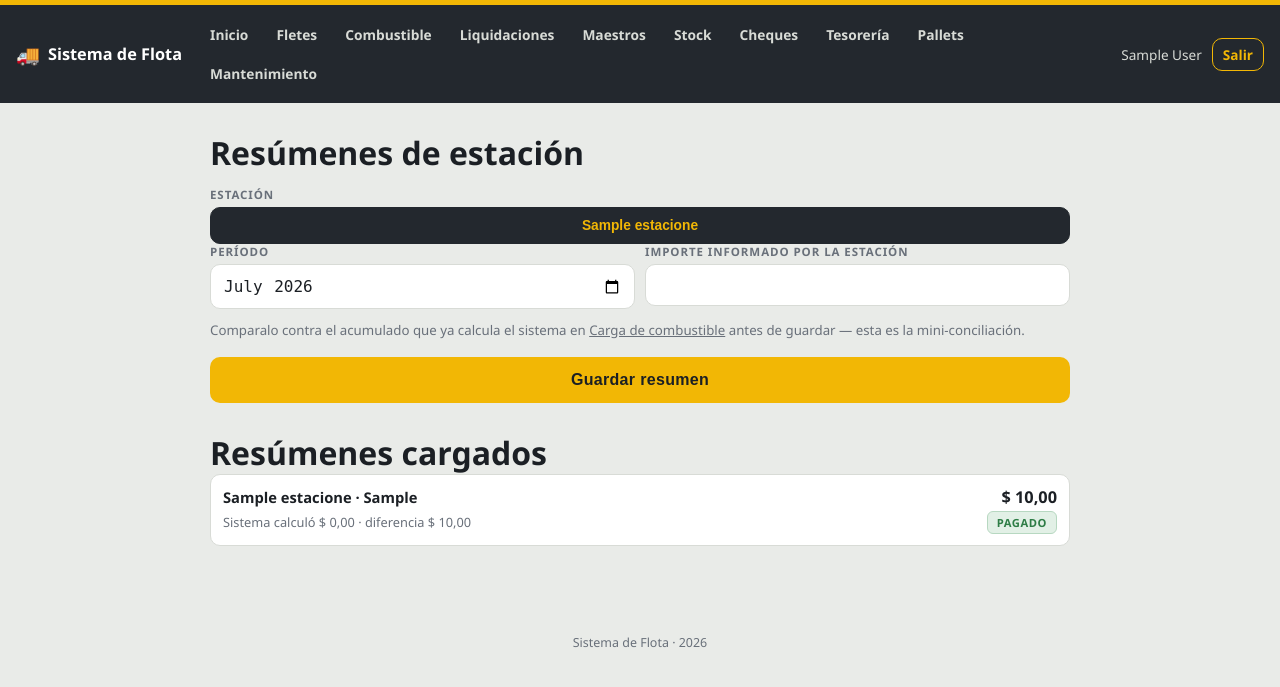
After one commit to danqueve/sistema_flota, a PHP site: page /modulos/combustible/resumenes.php in a window 1280 px wide. The commit adds this page. Shown: the top 687 px of the page. Run offline with PHP 8.4, Linux system fonts and the light colour scheme; the visitor is signed in with stand-in values (Sample User, id 1); tables that the repository leaves empty hold one stand-in row (values such as "Sample post").

Commit message:
feat: integraciones de Fase 2 con Fase 1
"Marcar pagada" en liquidaciones (egreso a categoría Sueldos) y
resúmenes de estación (pantalla nueva, no existía en Fase 1: alta
con comparación contra el acumulado calculado + marcar pagado,
egreso a categoría Combustible). Dashboard con datos reales:
cheques que vencen en 7 días, posición de tesorería y repuestos
bajo mínimo, reemplazando los placeholders de Fase 1. Agrega la
categoría de gasto "Combustible" que faltaba en la semilla.

```diff
--- a/database/datos_semilla.sql
+++ b/database/datos_semilla.sql
@@ -38,7 +38,8 @@ INSERT INTO categorias_gasto (nombre, ambito) VALUES
 ('Peaje', 'viaje'),
 ('Sueldos', 'general'),
 ('Repuestos', 'general'),
-('Gastos bancarios', 'general');
+('Gastos bancarios', 'general'),
+('Combustible', 'general');
 
 INSERT INTO tipos_service (nombre) VALUES
 ('Cambio de aceite'),
--- a/modulos/combustible/nuevo.php
+++ b/modulos/combustible/nuevo.php
@@ -237,6 +237,8 @@ require __DIR__ . '/../../includes/header.php';
 
 <p class="nota"><b>El control antirrobo pasa acá</b>: al guardar el km, el sistema compara el consumo del tramo contra el promedio histórico del camión y avisa en el momento si se desvía.</p>
 
+<a href="resumenes.php" class="btn sec">Resúmenes de estación</a>
+
 <script>
   window.STATS_CAMION = <?= json_encode($statsCamion, JSON_NUMERIC_CHECK) ?>;
   window.ACUMULADO_ESTACION = <?= json_encode($acumuladoEstacion, JSON_NUMERIC_CHECK) ?>;
--- /dev/null
+++ b/modulos/combustible/resumenes.php
@@ -0,0 +1,198 @@
+<?php
+
+require_once __DIR__ . '/../../includes/auth.php';
+requerirRol(['admin']);
+require_once __DIR__ . '/../../includes/funciones.php';
+
+$pdo = obtenerConexion();
+$errores = [];
+
+$estacionesCtaCte = $pdo->query("SELECT id, nombre FROM estaciones WHERE tiene_cta_cte=1 AND activo=1 ORDER BY nombre")->fetchAll();
+$cuentasPago      = $pdo->query('SELECT id, nombre FROM cuentas WHERE activo=1 ORDER BY tipo, nombre')->fetchAll();
+
+if ($_SERVER['REQUEST_METHOD'] === 'POST' && ($_POST['accion'] ?? '') === 'guardar') {
+    $estacionId   = (int) ($_POST['estacion_id'] ?? 0);
+    $periodo      = $_POST['periodo'] ?? '';
+    $importeTotal = $_POST['importe_total'] !== '' ? (float) str_replace(',', '.', $_POST['importe_total']) : null;
+
+    if (!$estacionId) {
+        $errores[] = 'Elegí una estación.';
+    }
+    if (!preg_match('/^\d{4}-\d{2}$/', $periodo)) {
+        $errores[] = 'El período es obligatorio.';
+    }
+    if ($importeTotal === null || $importeTotal <= 0) {
+        $errores[] = 'El importe informado por la estación tiene que ser mayor a 0.';
+    }
+
+    if (!$errores) {
+        try {
+            $stmt = $pdo->prepare(
+                'INSERT INTO resumenes_estacion (estacion_id, periodo, importe_total) VALUES (?, ?, ?)'
+            );
+            $stmt->execute([$estacionId, $periodo, $importeTotal]);
+            header('Location: resumenes.php');
+            exit;
+        } catch (PDOException $e) {
+            $errores[] = $e->getCode() === '23000'
+                ? 'Ya existe un resumen cargado para esa estación en ese período.'
+                : 'No se pudo guardar el resumen.';
+        }
+    }
+}
+
+if ($_SERVER['REQUEST_METHOD'] === 'POST' && ($_POST['accion'] ?? '') === 'pagar') {
+    $resumenId = (int) ($_POST['resumen_id'] ?? 0);
+    $cuentaId  = (int) ($_POST['cuenta_id'] ?? 0);
+
+    $stmt = $pdo->prepare('SELECT * FROM resumenes_estacion WHERE id = ? AND pagado = 0');
+    $stmt->execute([$resumenId]);
+    $resumen = $stmt->fetch() ?: null;
+
+    if (!$resumen) {
+        $errores[] = 'Ese resumen ya no está pendiente de pago.';
+    } elseif (!$cuentaId) {
+        $errores[] = 'Elegí de qué cuenta sale el pago.';
+    } else {
+        try {
+            $pdo->beginTransaction();
+
+            $categoriaId = obtenerCategoriaGastoPorNombre($pdo, 'Combustible');
+            $stmt = $pdo->prepare(
+                'INSERT INTO movimientos_tesoreria (fecha, cuenta_id, tipo, categoria_id, importe, referencia_tipo, referencia_id, descripcion, usuario_id)
+                 VALUES (CURDATE(), ?, "egreso", ?, ?, "resumen_estacion", ?, ?, ?)'
+            );
+            $stmt->execute([
+                $cuentaId,
+                $categoriaId,
+                $resumen['importe_total'],
+                $resumenId,
+                'Pago resumen de estación ' . $resumen['periodo'],
+                usuarioActual()['id'],
+            ]);
+            $movimientoId = (int) $pdo->lastInsertId();
+
+            $pdo->prepare('UPDATE resumenes_estacion SET pagado=1, movimiento_id=? WHERE id=?')
+                ->execute([$movimientoId, $resumenId]);
+
+            $pdo->commit();
+            header('Location: resumenes.php');
+            exit;
+        } catch (PDOException $e) {
+            if ($pdo->inTransaction()) {
+                $pdo->rollBack();
+            }
+            $errores[] = 'No se pudo registrar el pago.';
+        }
+    }
+}
+
+$resumenes = $pdo->query(
+    "SELECT re.*, e.nombre AS estacion_nombre
+     FROM resumenes_estacion re
+     JOIN estaciones e ON e.id = re.estacion_id
+     ORDER BY re.pagado ASC, re.periodo DESC"
+)->fetchAll();
+
+// Acumulado calculado en vivo (mismo cálculo que la pantalla de carga), para comparar contra lo que informa la estación.
+$acumuladoPorEstacionYPeriodo = [];
+$stmt = $pdo->query(
+    "SELECT estacion_id, DATE_FORMAT(fecha, '%Y-%m') AS periodo, SUM(importe) AS total
+     FROM cargas_combustible
+     WHERE modalidad = 'cta_cte' AND estacion_id IS NOT NULL
+     GROUP BY estacion_id, DATE_FORMAT(fecha, '%Y-%m')"
+);
+foreach ($stmt->fetchAll() as $fila) {
+    $acumuladoPorEstacionYPeriodo[$fila['estacion_id'] . '-' . $fila['periodo']] = (float) $fila['total'];
+}
+
+$activo        = 'resumenes';
+$scriptsPagina = [BASE_URL . '/assets/js/segmentado.js'];
+$tituloPagina  = 'Resúmenes de estación';
+require __DIR__ . '/../../includes/header.php';
+?>
+
+<h1>Resúmenes de estación</h1>
+
+<?php foreach ($errores as $error): ?>
+  <p class="login-error"><?= htmlspecialchars($error) ?></p>
+<?php endforeach; ?>
+
+<?php if (!$estacionesCtaCte): ?>
+  <p class="nota">No hay estaciones con cuenta corriente activas.</p>
+<?php else: ?>
+
+<form method="post">
+  <input type="hidden" name="accion" value="guardar">
+
+  <label>Estación</label>
+  <div class="seg" data-input="estacion_id">
+    <?php foreach ($estacionesCtaCte as $i => $estacion): ?>
+      <button type="button" data-value="<?= $estacion['id'] ?>" class="<?= $i === 0 ? 'on' : '' ?>"><?= htmlspecialchars($estacion['nombre']) ?></button>
+    <?php endforeach; ?>
+  </div>
+  <input type="hidden" name="estacion_id" id="estacion_id" value="<?= $estacionesCtaCte[0]['id'] ?? '' ?>">
+
+  <div class="fila">
+    <div>
+      <label for="periodo">Período</label>
+      <input class="campo-input" type="month" id="periodo" name="periodo" value="<?= date('Y-m') ?>" required>
+    </div>
+    <div>
+      <label for="importe_total">Importe informado por la estación</label>
+      <input class="campo-input" type="number" id="importe_total" name="importe_total" min="0" step="0.01" inputmode="decimal" required>
+    </div>
+  </div>
+
+  <p class="nota">Comparalo contra el acumulado que ya calcula el sistema en <a href="nuevo.php">Carga de combustible</a> antes de guardar — esta es la mini-conciliación.</p>
+
+  <button type="submit" class="btn">Guardar resumen</button>
+</form>
+
+<?php endif; ?>
+
+<h1 class="seccion">Resúmenes cargados</h1>
+
+<?php foreach ($resumenes as $resumen):
+    $claveAcumulado = $resumen['estacion_id'] . '-' . $resumen['periodo'];
+    $acumuladoSistema = $acumuladoPorEstacionYPeriodo[$claveAcumulado] ?? 0.0;
+    $diferencia = (float) $resumen['importe_total'] - $acumuladoSistema;
+?>
+  <div class="item">
+    <div class="l1">
+      <span class="num"><?= htmlspecialchars($resumen['estacion_nombre']) ?> · <?= htmlspecialchars($resumen['periodo']) ?></span>
+      <span class="imp"><?= formatearImporte((float) $resumen['importe_total']) ?></span>
+    </div>
+    <div class="l2">
+      <span>Sistema calculó <?= formatearImporte($acumuladoSistema) ?><?= abs($diferencia) > 0.009 ? ' · diferencia ' . formatearImporte($diferencia) : '' ?></span>
+      <span class="chip <?= $resumen['pagado'] ? 'ok' : 'cartera' ?>"><?= $resumen['pagado'] ? 'pagado' : 'pendiente' ?></span>
+    </div>
+    <?php if (!$resumen['pagado']): ?>
+      <div class="acciones">
+        <button type="button" class="p" onclick="document.getElementById('cuenta_pago_<?= $resumen['id'] ?>').value=''; document.getElementById('dialogPagar<?= $resumen['id'] ?>').showModal();">Marcar pagado</button>
+      </div>
+      <dialog id="dialogPagar<?= $resumen['id'] ?>">
+        <h3>Pagar resumen <?= htmlspecialchars($resumen['estacion_nombre']) ?></h3>
+        <form method="post">
+          <input type="hidden" name="accion" value="pagar">
+          <input type="hidden" name="resumen_id" value="<?= $resumen['id'] ?>">
+          <label>Cuenta de pago</label>
+          <div class="seg" data-input="cuenta_pago_<?= $resumen['id'] ?>">
+            <?php foreach ($cuentasPago as $cuenta): ?>
+              <button type="button" data-value="<?= $cuenta['id'] ?>"><?= htmlspecialchars($cuenta['nombre']) ?></button>
+            <?php endforeach; ?>
+          </div>
+          <input type="hidden" name="cuenta_id" id="cuenta_pago_<?= $resumen['id'] ?>">
+          <button type="submit" class="btn">Confirmar pago</button>
+          <button type="button" class="btn-cerrar" onclick="document.getElementById('dialogPagar<?= $resumen['id'] ?>').close()">Cancelar</button>
+        </form>
+      </dialog>
+    <?php endif; ?>
+  </div>
+<?php endforeach; ?>
+
+<?php if (!$resumenes): ?>
+  <p class="nota">Todavía no hay resúmenes cargados.</p>
+<?php endif; ?>
+
+<?php require __DIR__ . '/../../includes/footer.php'; ?>
```
Also changed, not shown: dashboard.php (+64 -4 lines), modulos/liquidaciones/nueva.php (+75 -2 lines).
